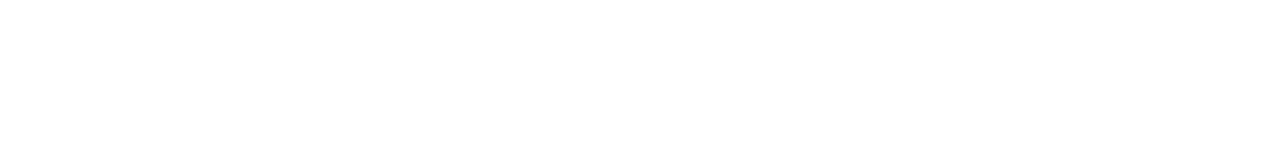
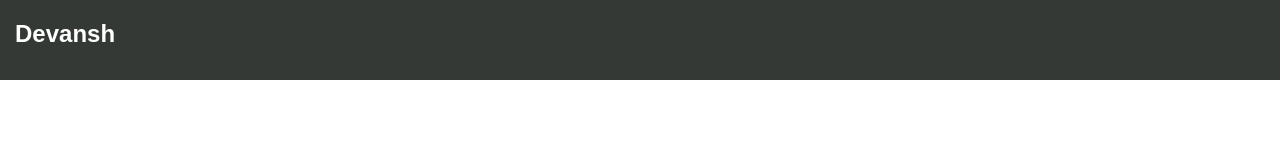
Before and after one commit to newversion1502/Website-Development, a plain HTML site: page index.html in a window 1280 px wide. Drawn offline with Linux system fonts and the light colour scheme.

Commit message:
navigationbar in progress

```diff
--- a/index.css
+++ b/index.css
@@ -0,0 +1,15 @@
+*{
+    margin: 0;
+    padding: 0;
+    font-family: sans-serif;
+}
+.nav-bar{
+    background-color: #353935;
+    height: 10vh;
+}
+.name{
+    color: white;
+    padding-top: 20px;
+    width: 8vw;
+    padding-left: 15px;
+}
--- a/index.html
+++ b/index.html
@@ -7,6 +7,21 @@
     <link rel="stylesheet" href="index.css">
 </head>
 <body>
+    <!-- Navigation bar -->
+    <header>
+        <nav>
+            <div class="nav-bar">
+                    <div class="name">
+                        <h2>Devansh</h2>
+                    </div>
+                    <div class="Contact Us">
 
+                    </div>
+                    <div class="About Us">
+
+                    </div>
+            </div>
+        </nav>
+    </header>
 </body>
 </html>
```
